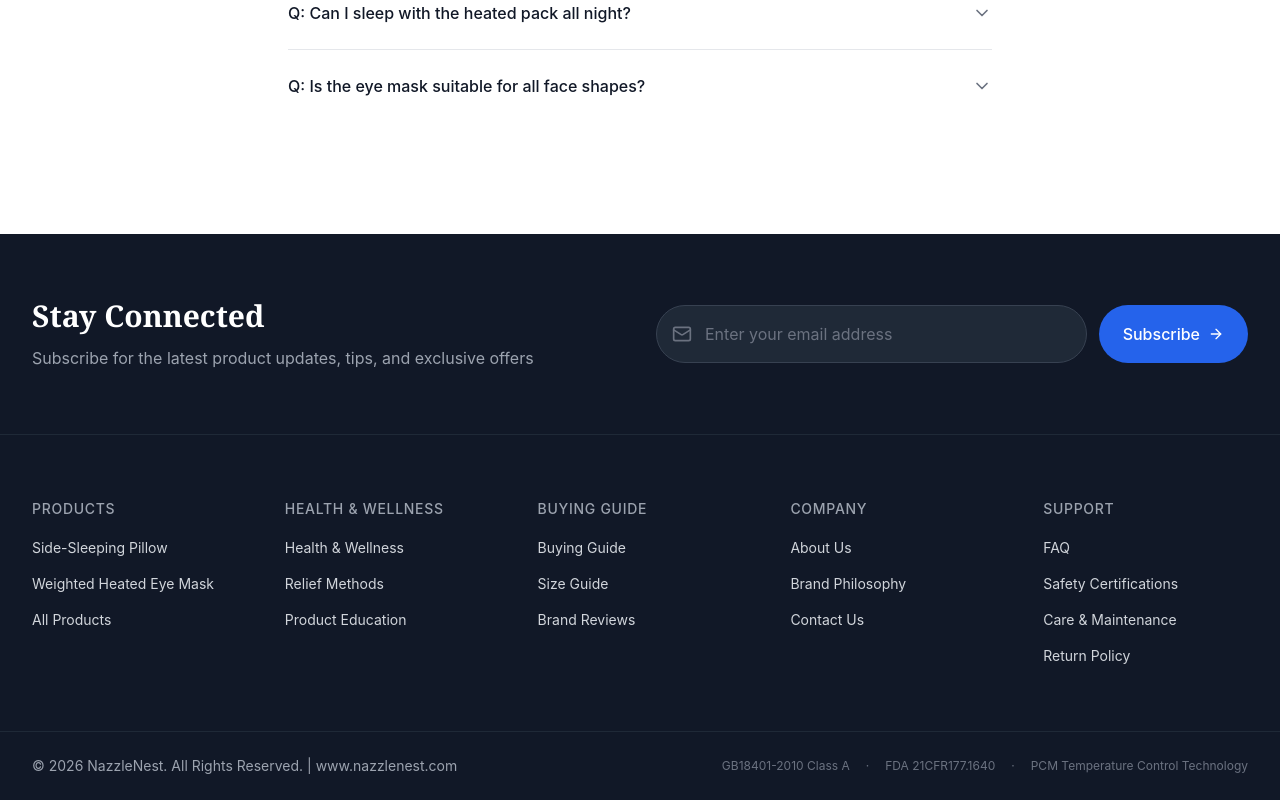
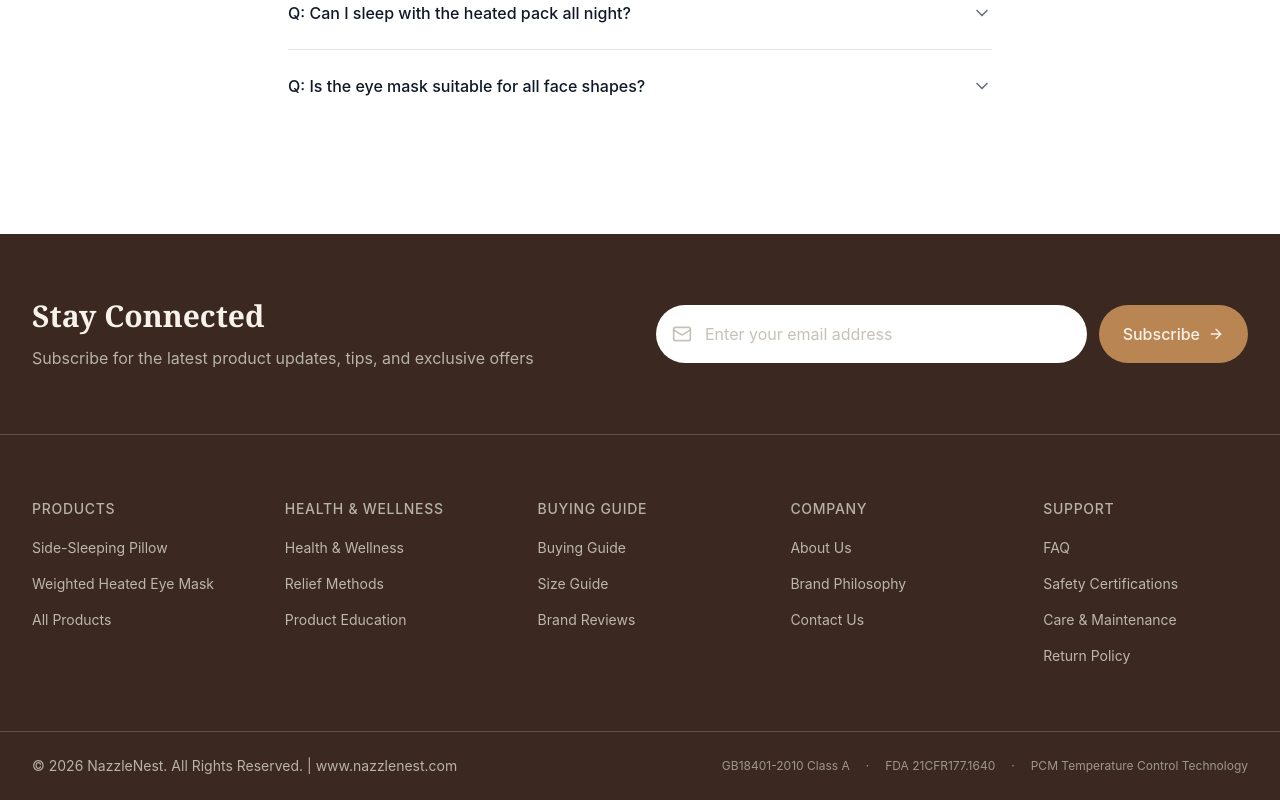
Before and after one commit to Goooodluckxqx/Officialsite, a Next.js app: page / in a window 1280 px wide. Shown: the part 4553-5353 px from the top of the page. Built offline with nearby package versions, Linux system fonts and the light colour scheme.

Commit message:
style: apply NazzleNest VI color palette to src/components/Footer.tsx

```diff
--- a/src/components/Footer.tsx
+++ b/src/components/Footer.tsx
@@ -35,29 +35,29 @@ const footerLinks = {
 
 export default function Footer() {
   return (
-    <footer className="bg-gray-900 text-white">
+    <footer className="bg-chocolate text-cream">
       {/* Newsletter */}
-      <div className="border-b border-gray-800">
+      <div className="border-b border-cream/20">
         <div className="max-w-7xl mx-auto px-4 sm:px-6 lg:px-8 py-16">
           <div className="grid lg:grid-cols-2 gap-8 items-center">
             <div>
               <h3 className="font-serif text-2xl lg:text-3xl font-semibold mb-3">
                 Stay Connected
               </h3>
-              <p className="text-gray-400">
+              <p className="text-greige">
                 Subscribe for the latest product updates, tips, and exclusive offers
               </p>
             </div>
             <div className="flex gap-3">
               <div className="relative flex-1">
-                <Mail className="absolute left-4 top-1/2 -translate-y-1/2 w-5 h-5 text-gray-500" />
+                <Mail className="absolute left-4 top-1/2 -translate-y-1/2 w-5 h-5 text-greige/80" />
                 <input
                   type="email"
                   placeholder="Enter your email address"
-                  className="w-full pl-12 pr-4 py-4 bg-gray-800 border border-gray-700 rounded-full text-white placeholder:text-gray-500 focus:outline-none focus:border-blue-500 transition-colors"
+                  className="w-full pl-12 pr-4 py-4 bg-chocolate-light border border-cream/10 rounded-full text-cream placeholder:text-greige/80 focus:outline-none focus:border-milktea transition-colors"
                 />
               </div>
-              <button className="px-6 py-4 bg-blue-600 text-white font-medium rounded-full hover:bg-blue-700 transition-colors flex items-center gap-2">
+              <button className="px-6 py-4 bg-milktea text-cream font-medium rounded-full hover:bg-milktea-dark transition-colors flex items-center gap-2">
                 Subscribe
                 <ArrowRight className="w-4 h-4" />
               </button>
@@ -71,11 +71,11 @@ export default function Footer() {
         <div className="grid grid-cols-2 md:grid-cols-5 gap-8 lg:gap-12">
           {/* Products */}
           <div>
-            <h4 className="font-medium text-sm uppercase tracking-wider text-gray-400 mb-4">Products</h4>
+            <h4 className="font-medium text-sm uppercase tracking-wider text-greige mb-4">Products</h4>
             <ul className="space-y-3">
               {footerLinks.products.map((link) => (
                 <li key={link.label}>
-                  <Link href={link.href} className="text-gray-300 hover:text-white transition-colors text-sm">
+                  <Link href={link.href} className="text-cream/70 hover:text-cream transition-colors text-sm">
                     {link.label}
                   </Link>
                 </li>
@@ -85,11 +85,11 @@ export default function Footer() {
 
           {/* Blog */}
           <div>
-            <h4 className="font-medium text-sm uppercase tracking-wider text-gray-400 mb-4">Health & Wellness</h4>
+            <h4 className="font-medium text-sm uppercase tracking-wider text-greige mb-4">Health & Wellness</h4>
             <ul className="space-y-3">
               {footerLinks.blog.map((link) => (
                 <li key={link.label}>
-                  <Link href={link.href} className="text-gray-300 hover:text-white transition-colors text-sm">
+                  <Link href={link.href} className="text-cream/70 hover:text-cream transition-colors text-sm">
                     {link.label}
                   </Link>
                 </li>
@@ -99,11 +99,11 @@ export default function Footer() {
 
           {/* Guides */}
           <div>
-            <h4 className="font-medium text-sm uppercase tracking-wider text-gray-400 mb-4">Buying Guide</h4>
+            <h4 className="font-medium text-sm uppercase tracking-wider text-greige mb-4">Buying Guide</h4>
             <ul className="space-y-3">
               {footerLinks.guides.map((link) => (
                 <li key={link.label}>
-                  <Link href={link.href} className="text-gray-300 hover:text-white transition-colors text-sm">
+                  <Link href={link.href} className="text-cream/70 hover:text-cream transition-colors text-sm">
                     {link.label}
                   </Link>
                 </li>
@@ -113,11 +113,11 @@ export default function Footer() {
 
           {/* Company */}
           <div>
-            <h4 className="font-medium text-sm uppercase tracking-wider text-gray-400 mb-4">Company</h4>
+            <h4 className="font-medium text-sm uppercase tracking-wider text-greige mb-4">Company</h4>
             <ul className="space-y-3">
               {footerLinks.company.map((link) => (
                 <li key={link.label}>
-                  <Link href={link.href} className="text-gray-300 hover:text-white transition-colors text-sm">
+                  <Link href={link.href} className="text-cream/70 hover:text-cream transition-colors text-sm">
                     {link.label}
                   </Link>
                 </li>
@@ -127,11 +127,11 @@ export default function Footer() {
 
           {/* Support */}
           <div>
-            <h4 className="font-medium text-sm uppercase tracking-wider text-gray-400 mb-4">Support</h4>
+            <h4 className="font-medium text-sm uppercase tracking-wider text-greige mb-4">Support</h4>
             <ul className="space-y-3">
               {footerLinks.support.map((link) => (
                 <li key={link.label}>
-                  <Link href={link.href} className="text-gray-300 hover:text-white transition-colors text-sm">
+                  <Link href={link.href} className="text-cream/70 hover:text-cream transition-colors text-sm">
                     {link.label}
                   </Link>
                 </li>
@@ -142,13 +142,13 @@ export default function Footer() {
       </div>
 
       {/* Bottom Bar */}
-      <div className="border-t border-gray-800">
+      <div className="border-t border-cream/20">
         <div className="max-w-7xl mx-auto px-4 sm:px-6 lg:px-8 py-6">
           <div className="flex flex-col md:flex-row justify-between items-center gap-4">
-            <p className="text-gray-400 text-sm">
+            <p className="text-greige text-sm">
               © 2026 NazzleNest. All Rights Reserved. | www.nazzlenest.com
             </p>
-            <div className="flex items-center gap-4 text-xs text-gray-500">
+            <div className="flex items-center gap-4 text-xs text-greige/80">
               <span>GB18401-2010 Class A</span>
               <span>·</span>
               <span>FDA 21CFR177.1640</span>
```
